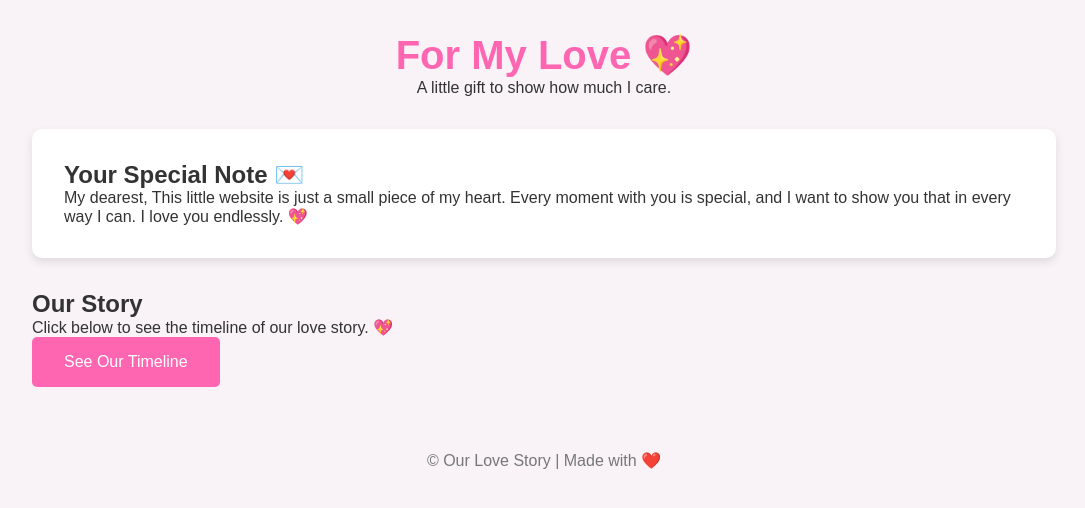
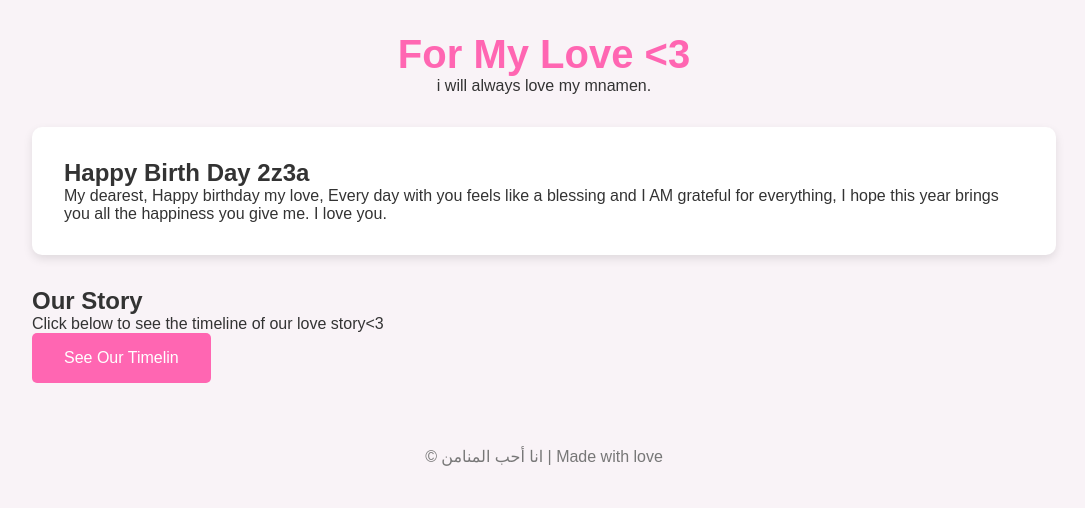
Before and after one commit to AgonyxM/hbd, a plain HTML site: page index.html in a window 1280 px wide. Shown: the whole page, without its empty margins (96-1181 px from the left). Drawn offline with Linux system fonts and the light colour scheme.

Commit message:
Update index.html

```diff
--- a/index.html
+++ b/index.html
@@ -9,29 +9,29 @@
 <body>
     <div class="container">
         <header class="header">
-            <h1>For My Love 💖</h1>
-            <p class="intro">A little gift to show how much I care.</p>
+            <h1>For My Love <3</h1>
+            <p class="intro">i will always love my mnamen.</p>
         </header>
 
         <section class="note">
-            <h2>Your Special Note 💌</h2>
+            <h2>Happy Birth Day 2z3a</h2>
             <p>
                 My dearest,
-                This little website is just a small piece of my heart.
-                Every moment with you is special, and I want to show you that in every way I can.
-                I love you endlessly. 💖
+                Happy birthday my love, Every day with you feels like a blessing
+                and I AM grateful for everything, I hope this year brings you all the happiness you give me.
+                I love you.
             </p>
         </section>
 
         <section class="timeline-link">
             <h2>Our Story</h2>
-            <p>Click below to see the timeline of our love story. 💖</p>
-            <a href="timeline.html" class="btn">See Our Timeline</a>
+            <p>Click below to see the timeline of our love story<3</p>
+            <a href="timeline.html" class="btn">See Our Timelin</a>
         </section>
     </div>
 
     <footer class="footer">
-        <p>&copy; Our Love Story | Made with ❤️</p>
+        <p>&copy; انا أحب المنامن | Made with love</p>
     </footer>
 </body>
 </html>
```
